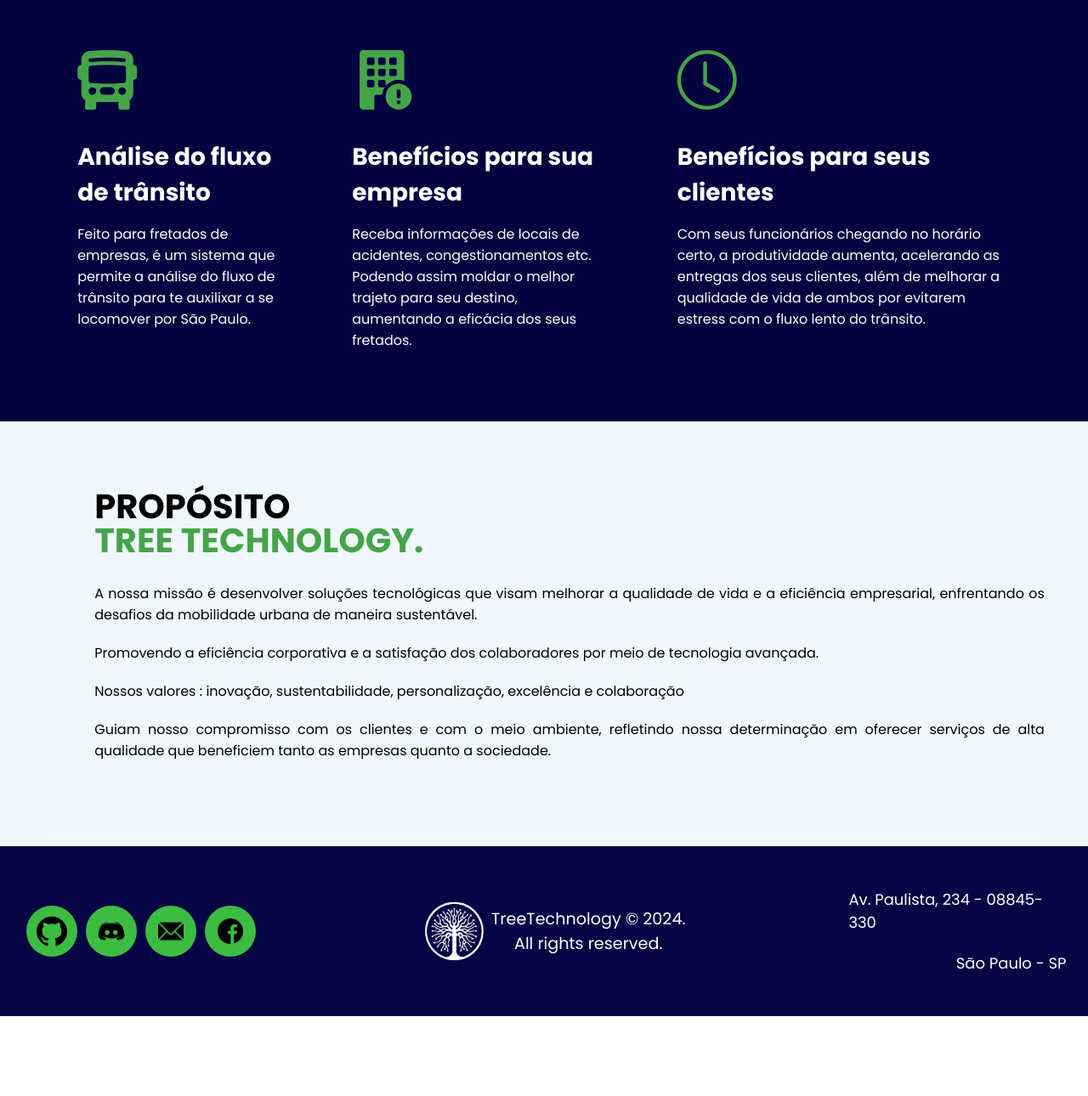
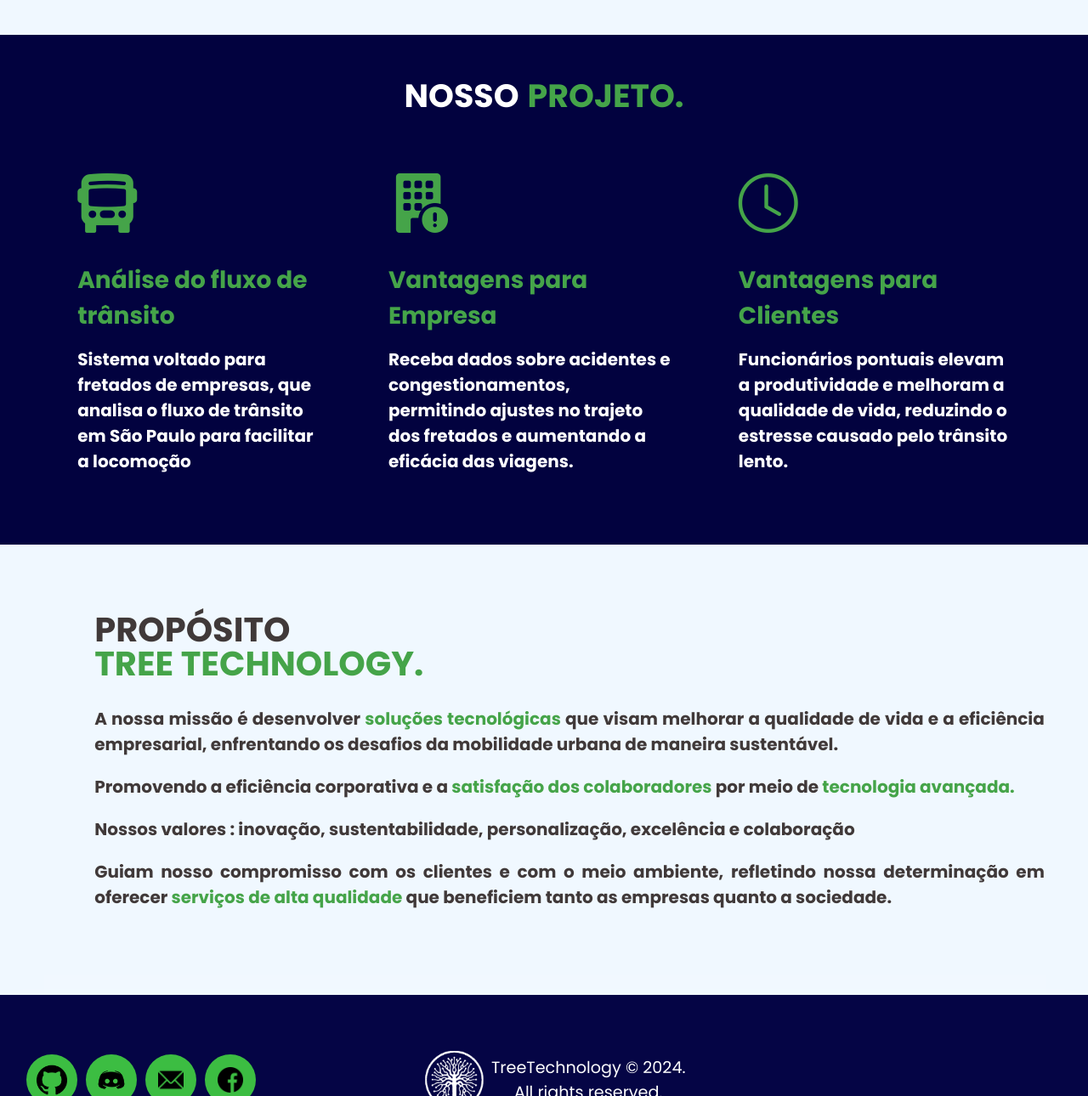
Before and after one commit to Grupo-4-Tree-Technology/Tree-Technology, a website: page public/index.html in a window 1280 px wide. Shown: the part 1510-2800 px from the top of the page at 85% size. Before the commit the page ends 2706 px from the top, so only its background shows below. Drawn offline with nearby package versions, Linux system fonts and the light colour scheme.

Commit message:
nova sessão e atualizações basicas no design.

```diff
--- a/public/css/index.css
+++ b/public/css/index.css
@@ -69,6 +69,10 @@ button:hover,
 form .btn-login-cadastro input:hover {
     box-shadow: 0px 0px 8px white;
     transform: scale(1.05);
+}
+
+.verde{
+    color: #45a449;
 }
 
 /* FIM STYLE GERAL */
@@ -301,6 +305,11 @@ section.funcionalidades .descricao-projeto {
     margin: 15px 0;
 }
 
+.funcionalidades .funcionalidades-box p {
+    font-size: 20px;
+
+}
+
 /* FIM STYLE FUNCIONALIDADES SITE */
 
 /* STYLE MINHA HISTORIA e SOBRE */
@@ -316,7 +325,7 @@ section.sobre .descricao-empresa {
 }
 
 .sobre .txt-sobre {
-    color: black;
+    color: #403939;
 }
 
 .sobre .txt-sobre h2 {
@@ -333,6 +342,7 @@ section.sobre .descricao-empresa {
 .sobre .txt-sobre p {
     margin: 20px 0;
     text-align: justify;
+    font-size: 20px;
 }
 
 .btn-social {
--- a/public/index.html
+++ b/public/index.html
@@ -90,8 +90,10 @@
 
                 <div class="txt-paginaInicial">
 
-                    <h1>Bem vindo a<span> Tree Technology</span></h1>
-                    <p>A RAIZ DA INOVAÇÃO_</p>
+                    <h1>BEM VINDO A<span> TREE TECHNOLOGY</span></h1>
+                    <strong>
+                        <p>A RAIZ DA INOVAÇÃO</p>
+                    </strong>
 
                     <div class="btn-cadastrar">
                         <a href="cadastro-login.html">
@@ -119,15 +121,18 @@
                     </div>
 
                     <div class="txt-sobre">
-                        <h2> <span> Sobre</span> nossa empresa.</h2>
+                        <h2> <span> SOBRE A</span> TREE TECHNOLOGY.</h2>
 
+                        <strong>
                             <p>Na Tree Technology, acreditamos que a inovação tecnológica é a chave para transformar
                                 realidades e
-                            otimizar o futuro. Nossa missão é desenvolver soluções tecnológicas que aprimorem a
+                                otimizar o futuro.<span class="verde"> Nossa missão é desenvolver soluções tecnológicas
+                                    que aprimorem a
                                     qualidade de
-                            vida das pessoas e impulsionem a eficiência dos processos empresariais.</p>
+                                    vida das pessoas e impulsionem a eficiência dos processos empresariais.</span></p>
 
-                        <p>Com uma equipe especializada e apaixonada por inovação, oferecemos ferramentas e serviços que
+                            <p>Com uma equipe especializada e apaixonada por inovação, oferecemos ferramentas e serviços
+                                que
                                 ajudam
                                 empresas a automatizar tarefas, melhorar fluxos de trabalho e alcançar seus objetivos de
                                 maneira
@@ -135,10 +140,13 @@
 
                             <p>Nossa abordagem personalizada garante que cada solução seja desenhada de acordo com as
                                 necessidades
-                            específicas de nossos clientes, proporcionando resultados reais e duradouros. Na Tree
+                                específicas de nossos clientes, proporcionando resultados reais e duradouros. <span
+                                    class="verde"> Na Tree
                                     Technology,
-                            cultivamos o futuro, conectando tecnologia e bem-estar para um mundo mais eficiente e
-                            inteligente.</p>
+                                    cultivamos o futuro, conectando tecnologia e bem-estar para um mundo mais eficiente
+                                    e
+                                    inteligente.</span></p>
+                        </strong>
                     </div>
                 </div>
             </div>
@@ -153,28 +161,41 @@
 
                     <div class="funcionalidades-box">
                         <i class="bi bi-bus-front-fill"></i>
+                        <span class="verde">
                             <h3>Análise do fluxo de trânsito</h3>
-                        <p> Feito para fretados de empresas, é um sistema que
-                            permite a análise do fluxo de trânsito para te
-                            auxilixar a se locomover por São Paulo.</p>
+                        </span>
+                        <Strong>
+                            <p>
+                                Sistema voltado para fretados de empresas, que analisa o fluxo de trânsito em São Paulo
+                                para
+                                facilitar a locomoção</p>
+                        </Strong>
                     </div>
 
                     <div class="funcionalidades-box">
                         <i class="bi bi-building-fill-exclamation"></i>
-                        <h3>Benefícios para sua empresa</h3>
-                        <p> Receba informações de locais de acidentes, congestionamentos etc.
-                            Podendo assim moldar o melhor trajeto para seu destino, aumentando
-                            a eficácia dos seus fretados. </p>
+                        <span class="verde">
+                            <h3>Vantagens para Empresa</h3>
+                        </span>
+                        <Strong>
+                            <p>
+                                Receba dados sobre acidentes e congestionamentos, permitindo ajustes no trajeto dos
+                                fretados
+                                e aumentando a eficácia das viagens. </p>
+                        </Strong>
                     </div>
 
                     <div class="funcionalidades-box">
                         <i class="bi bi-clock"></i>
-                        <h3>Benefícios para seus clientes</h3>
-                        <p>Com seus funcionários chegando no horário certo, a produtividade aumenta,
-                            acelerando as entregas dos seus clientes, além de melhorar a qualidade de vida
-                            de ambos por evitarem estress com o fluxo lento do trânsito.
+                        <span class="verde">
+                            <h3>Vantagens para Clientes</h3>
+                        </span>
+                        <Strong>
+                            <p>
+                                Funcionários pontuais elevam a produtividade e melhoram a qualidade de vida, reduzindo o
+                                estresse causado pelo trânsito lento.
                             </p>
-
+                        </Strong>
 
                     </div>
 
@@ -195,14 +216,18 @@
 
                     <div class="txt-sobre">
                         <h2> PROPÓSITO<span>TREE TECHNOLOGY.</span> </h2>
-
+                        <Strong>
                             <p>
-                        A nossa missão é desenvolver soluções tecnológicas que visam melhorar a qualidade de vida e a
-                        eficiência empresarial, enfrentando os desafios da mobilidade urbana de maneira sustentável.
+                                A nossa missão é desenvolver <span class="verde"> soluções tecnológicas </span>que visam
+                                melhorar a qualidade de vida e
+                                a
+                                eficiência empresarial, enfrentando os desafios da mobilidade urbana de maneira
+                                sustentável.
                             </p>
 
                             <p>
-                        Promovendo a eficiência corporativa e a satisfação dos colaboradores por meio de tecnologia avançada.
+                                Promovendo a eficiência corporativa e a <span class="verde">satisfação dos colaboradores </span> por meio de
+                                <span class="verde"> tecnologia avançada. </span>
                             </p>
 
                             <p>
@@ -210,9 +235,12 @@
                             </p>
 
                             <p>
-                        Guiam nosso compromisso com os clientes e com o meio ambiente, refletindo nossa determinação em oferecer serviços de alta qualidade que beneficiem tanto as empresas quanto a sociedade.
+                                Guiam nosso compromisso com os clientes e com o meio ambiente, refletindo nossa
+                                determinação
+                                em oferecer <span class="verde">serviços de alta qualidade </span> que beneficiem tanto as empresas quanto a
+                                sociedade.
                             </p>
-
+                        </Strong>
 
                     </div>
                 </div>
@@ -265,8 +293,8 @@
             </div>
 
             <div class="endereco">
-                <p>Av. Paulista, 234 - 08845-330</p>
-                <p class="estado">São Paulo - SP</p>
+                <p></p>
+                <p class="estado"></p>
             </div>
 
         </div>
```
Lines whose indentation alone changed are shown as unchanged.
